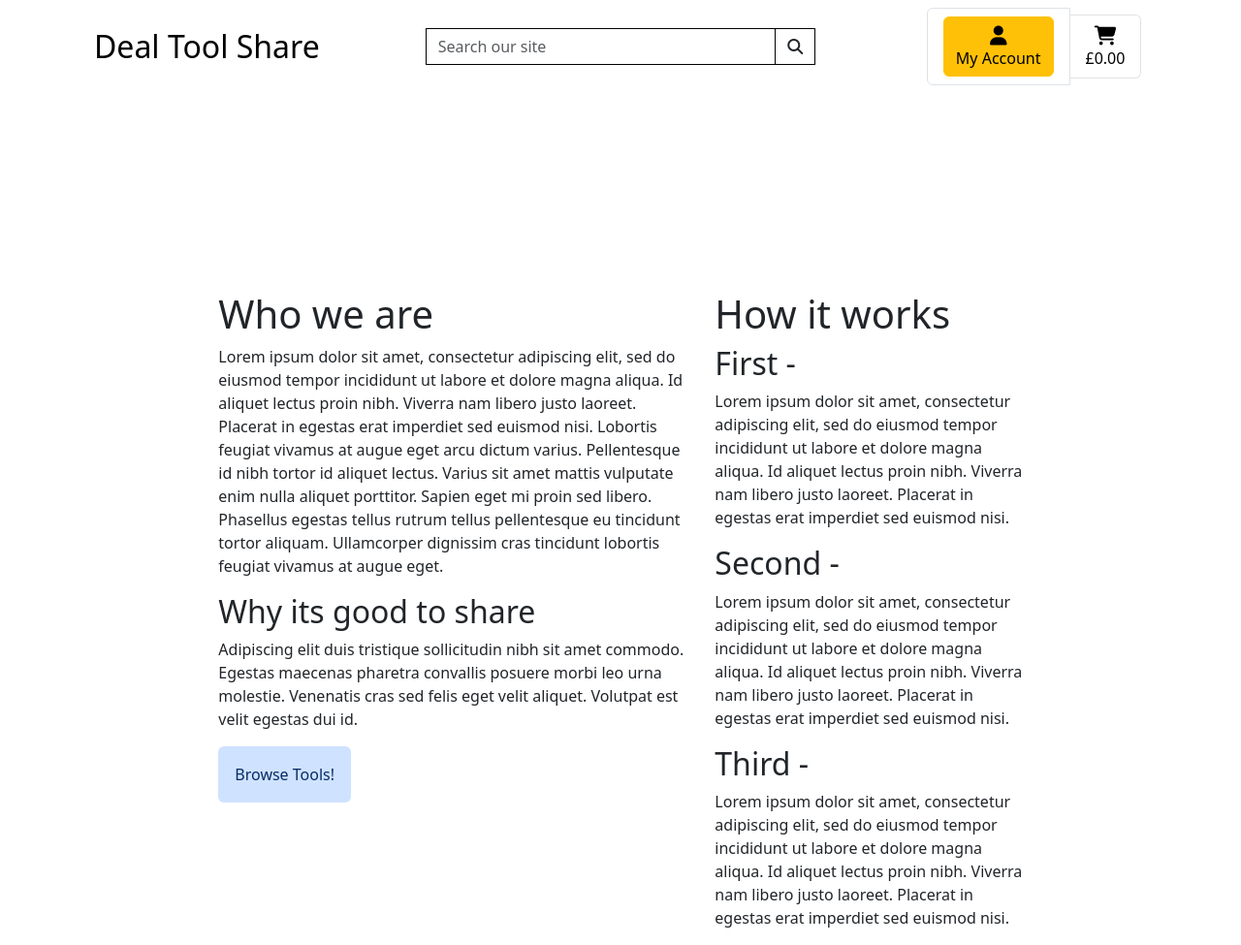
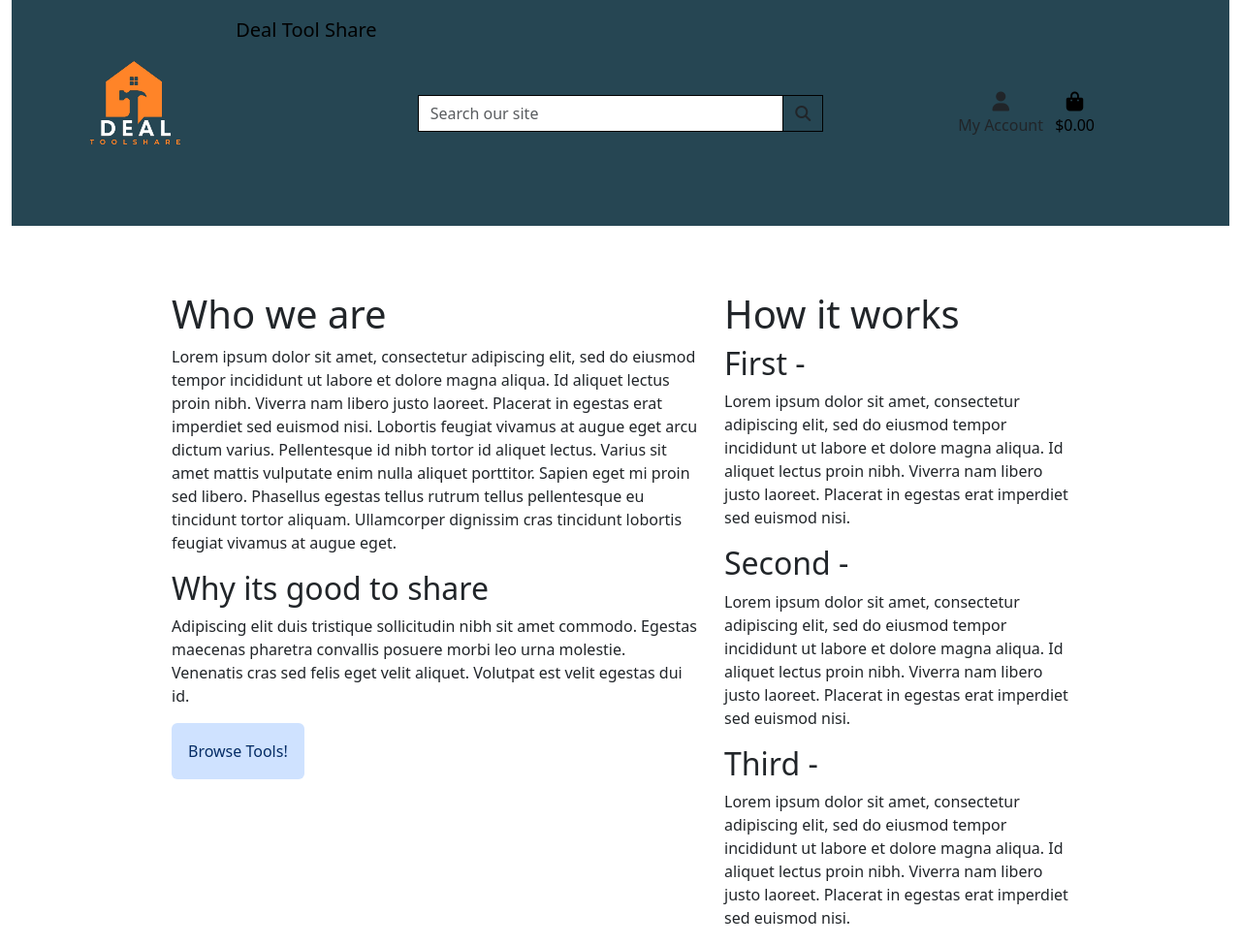
Before and after one commit to nddpj00/toolshare, a Django app: page / in a window 1280 px wide. Shown: the whole page at 97% size. Run offline with Django 4.2, Linux system fonts and the light colour scheme; some libraries are stand-ins or nearby versions.

Commit message:
adds logo and styling to nav

```diff
--- a/deal_toolshare/settings.py
+++ b/deal_toolshare/settings.py
@@ -70,6 +70,7 @@ TEMPLATES = [
                 'django.template.context_processors.request', # required by allauth
                 'django.contrib.auth.context_processors.auth',
                 'django.contrib.messages.context_processors.messages',
+                'django.template.context_processors.media',
             ],
         },
     },
@@ -146,6 +147,9 @@ USE_TZ = True
 STATIC_URL = '/static/'
 STATICFILES_DIRS = (os.path.join(BASE_DIR, 'static'),)
 
+MEDIA_URL = '/media/'
+MEDIA_ROOT = os.path.join(BASE_DIR, 'media')
+
 # Default primary key field type
 # https://docs.djangoproject.com/en/4.2/ref/settings/#default-auto-field
 
--- a/deal_toolshare/urls.py
+++ b/deal_toolshare/urls.py
@@ -15,9 +15,11 @@ Including another URLconf
 """
 from django.contrib import admin
 from django.urls import path, include
+from django.conf import settings
+from django.conf.urls.static import static
 
 urlpatterns = [
     path('admin/', admin.site.urls),
     path('accounts/', include('allauth.urls')),
     path('', include('home.urls')),
-]
+] + static(settings.MEDIA_URL, document_root=settings.MEDIA_ROOT)
--- a/static/css/base.css
+++ b/static/css/base.css
@@ -2,48 +2,11 @@ html {
     height: 100%;
 }
 
-body {
-    height: calc(100vh - 164px);
+.navbar {
+    background-color: rgb(38, 70, 83)
 }
+
 
 .main-home-content {
     margin-top: 300px;
 }
-
-
-
-
-/* -------------------------------- Media Queries */
-
-/* Slightly larger container on xl screens */
-@media (min-width: 1200px) {
-    .container {
-        max-width: 80%;
-    }
-}
-
-/* fixed top navbar only on medium and up */
-@media (min-width: 992px) {
-    .fixed-top-desktop-only {
-        position: fixed;
-        top: 0;
-        right: 0;
-        left: 0;
-        z-index: 1030;
-    }
-
-    .header-container {
-        padding-top: 164px;
-    }
-}
-
-/* pad the top a bit when navbar is collapsed on mobile */
-@media (max-width: 991px) {
-    .header-container {
-        padding-top: 116px;
-    }
-
-    body {
-        height: calc(100vh - 116px);
-    }
-}
--- a/templates/base.html
+++ b/templates/base.html
@@ -39,15 +39,21 @@
 </head>
 
 <body>
+    <header class="container-fluid fixed-top">
 
-    <header class="container-fluid fixed-top">
-        <div id="topnav" class="row pt-lg-2 d-none d-lg-flex">
-            <div class="col-12 col-lg-4 my-auto py-1 py-lg-0 text-center text-lg-left">
-                <a href="{% url 'home' %}" class="nav-link main-logo-link">
-                    <h2 class="logo-font text-black my-0">Deal Tool Share</h2>
+        <div class="navbar">
+
+            <div class="col-12 col-lg-4 text-center py-2">
+
+                <a class="navbar-brand " href="{% url 'home' %}">
+                    <img src="{{ MEDIA_URL }}dts-logo-small.png" alt="dealtoolshare-logo"
+                        class="d-inline-block align-text-top">
+                    Deal Tool Share
                 </a>
             </div>
-            <div class="col-12 col-lg-4 my-auto py-1 py-lg-0">
+
+            <div class="col-12 col-lg-4 py-2">
+
                 <form method="GET" action="">
                     <div class="input-group w-100">
                         <input class="form-control border border-black rounded-0" type="text" name="q"
@@ -62,55 +68,49 @@
                     </div>
                 </form>
             </div>
-            <div class="col-12 col-lg-4 d-flex justify-content-center">
-                <ul class="list-group list-group-horizontal ">
-                    <li class="list-group-item my-auto">
-                        <div class="dropdown">
-                            <a class="btn btn-warning " href="#" role="button" data-bs-toggle="dropdown"
-                                aria-expanded="false" id="user-options">
+
+            <div class="col-12 col-lg-4 py-2 ">
+                <ul class="list-inline list-unstyled text-center text-lg-right my-0">
+                    <li class="list-inline-item dropdown">
+                        <a class=" nav-link" href="#" role="button" data-bs-toggle="dropdown" aria-haspopup="true"
+                            aria-expanded="false">
                             <div class="text-center">
                                 <div><i class="fas fa-user fa-lg"></i></div>
                                 <p class="my-0">My Account</p>
                             </div>
                         </a>
-                            <div>
-                                <ul class="dropdown-menu">
+                        <div class="dropdown-menu border-0" aria-labelledby="user-options">
                             {% if request.user.is_authenticated %}
                             {% if request.user.is_superuser %}
-                                    <li><a href="" class="dropdown-item">Product Management</a></li>
+                            <a href="" class="dropdown-item">Product Management</a>
                             {% endif %}
-                                    <li><a href="" class="dropdown-item">My Profile</a></li>
-                                    <li><a href="{% url 'account_logout' %}" class="dropdown-item">Logout</a></li>
+                            <a href="" class="dropdown-item">My Profile</a>
+                            <a href="{% url 'account_logout' %}" class="dropdown-item">Logout</a>
                             {% else %}
-                                    <li><a href="{% url 'account_signup' %}" class="dropdown-item">Register</a></li>
-                                    <li><a href="{% url 'account_login' %}" class="dropdown-item">Login</a></li>
+                            <a href="{% url 'account_signup' %}" class="dropdown-item">Register</a>
+                            <a href="{% url 'account_login' %}" class="dropdown-item">Login</a>
                             {% endif %}
-                                </ul>
-                            </div>
                         </div>
                     </li>
-                    <li class="list-group-item my-auto">
-                        <div>
+                    <li class="list-inline-item">
                         <a class="{% if grand_total %}text-info font-weight-bold{% else %}text-black{% endif %} nav-link"
                             href="">
                             <div class="text-center">
-                                    <div><i class="fa-solid fa-cart-shopping fa-lg"></i></div>
+                                <div><i class="fas fa-shopping-bag fa-lg"></i></div>
                                 <p class="my-0">
                                     {% if grand_total %}
                                     ${{ grand_total|floatformat:2 }}
                                     {% else %}
-                                        £0.00
+                                    $0.00
                                     {% endif %}
                                 </p>
                             </div>
                         </a>
-                        </div>
                     </li>
                 </ul>
             </div>
         </div>
     </header>
-
     {% if messages %}
     <div class="message-container"></div>
     {% endif %}
```
Also changed, not shown: media/dealtool-share-logo.png (added), media/dts-logo-small.png (added). Lines whose indentation alone changed are shown as unchanged.
